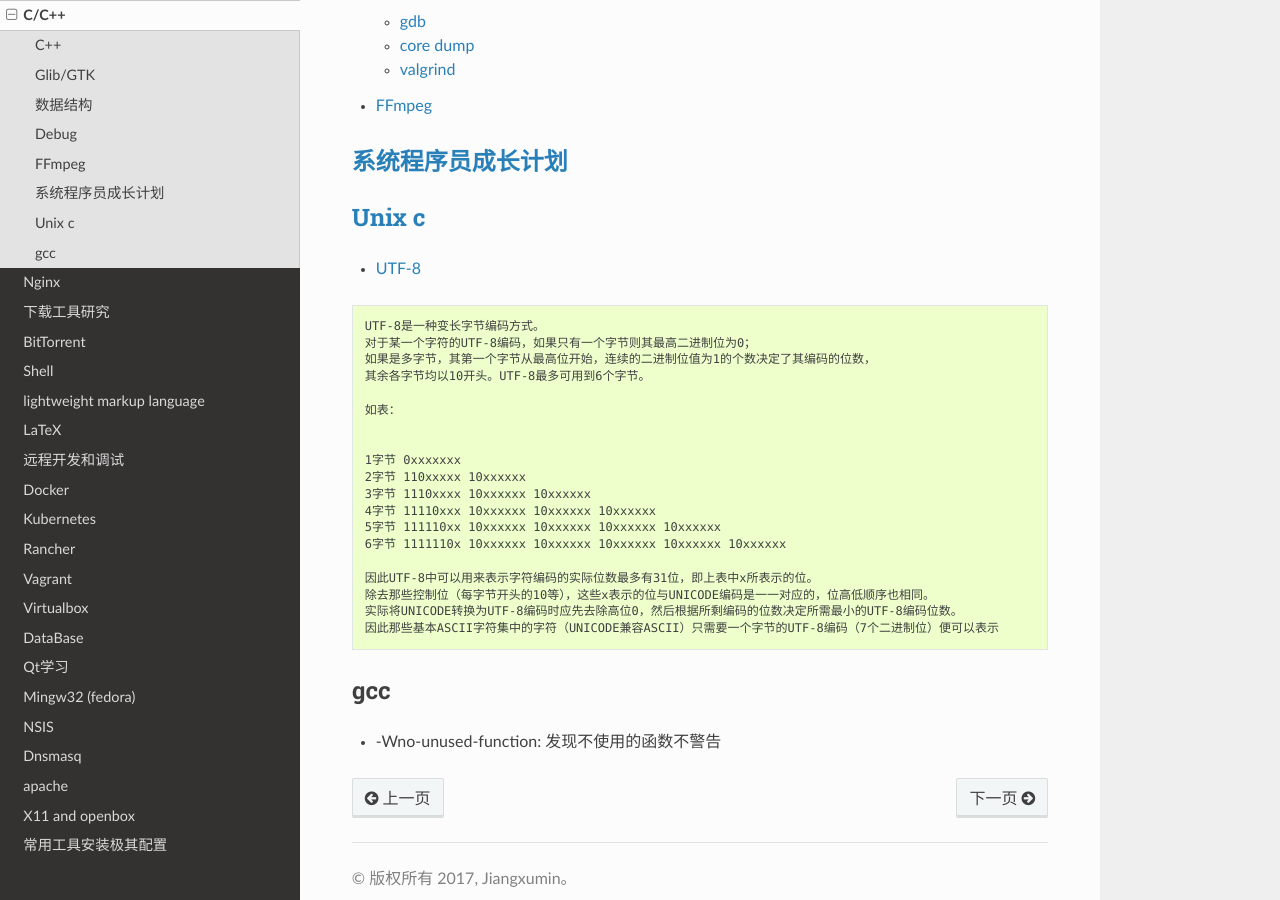
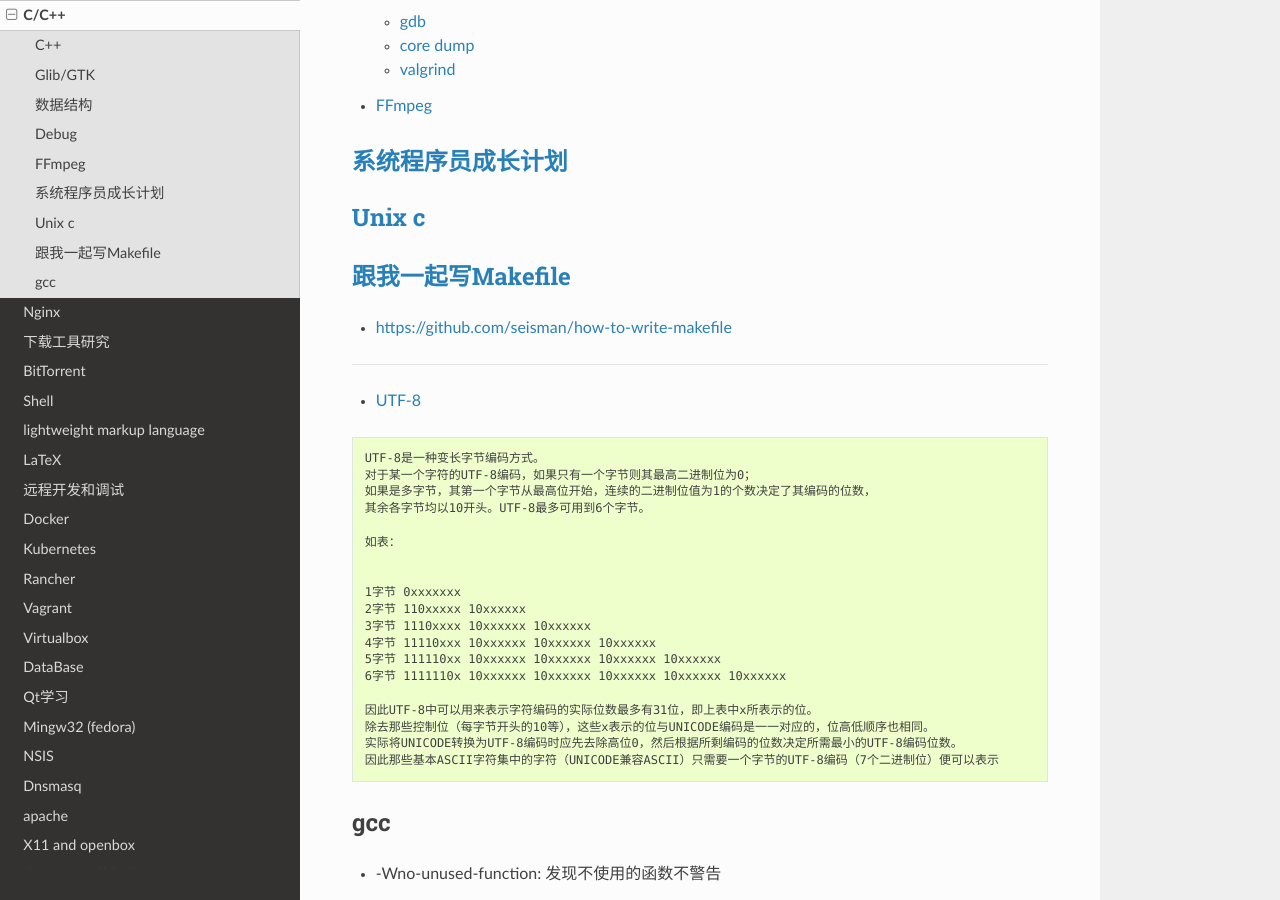
Before and after one commit to my-rds-store/my_space, a Sphinx documentation site: the page built from source/cpp/index.rst, in a window 1280 px wide and 900 px high, scrolled down 431 px. Built offline with Sphinx 7.4.7 and the Read the Docs theme 2.0.0, drawn with Linux system fonts in a browser that asks for light colours.

Commit message:
update ...

```diff
--- a/source/cpp/index.rst
+++ b/source/cpp/index.rst
@@ -22,6 +22,14 @@ C/C++
 *****************************************************
 `Unix c <https://unix-c.readthedocs.io>`_
 *****************************************************
+
+***************************************************************************
+`跟我一起写Makefile <https://seisman.github.io/how-to-write-makefile/>`_
+***************************************************************************
+
+* https://github.com/seisman/how-to-write-makefile
+
+-------
 
 * `UTF-8 <http://www.cnblogs.com/chenwenbiao/archive/2011/08/11/2134503.html>`_
 
```
